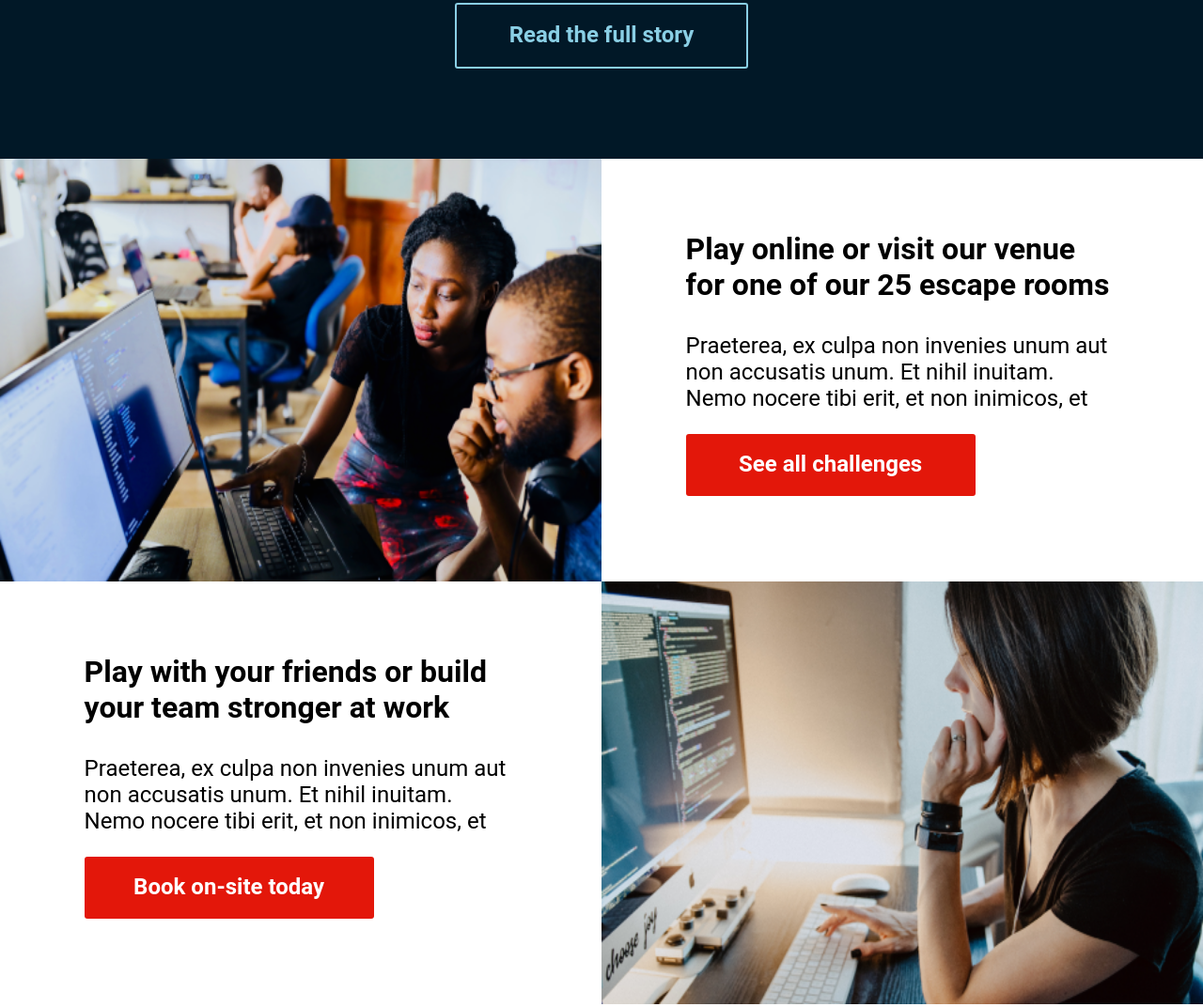
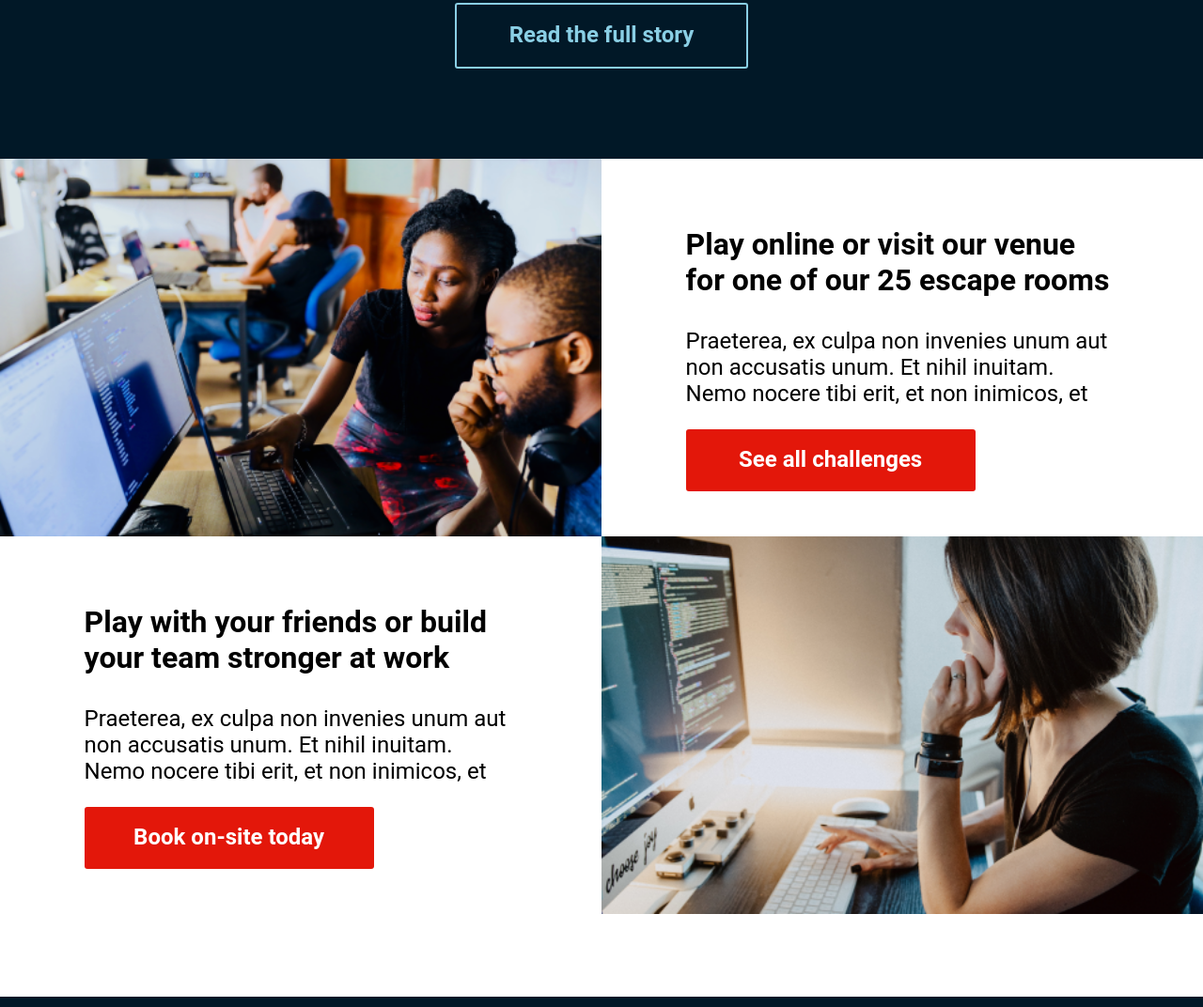
Before and after one commit to MatsJoh50/upg2cypress, a website: page index.html in a window 1280 px wide. Shown: the part 2266-3338 px from the top of the page at 94% size. Drawn offline with Linux system fonts and the light colour scheme.

Commit message:
img ascpect ratio details

```diff
--- a/src/main.scss
+++ b/src/main.scss
@@ -504,7 +504,7 @@ a {
             width: 100%;
             height: 100%;
             min-width: 350px;
-            min-height: 450px;
+            // min-height: 450px;
 
             img {
                 aspect-ratio: 16 / 9;
```
Also changed, not shown: main.css.
